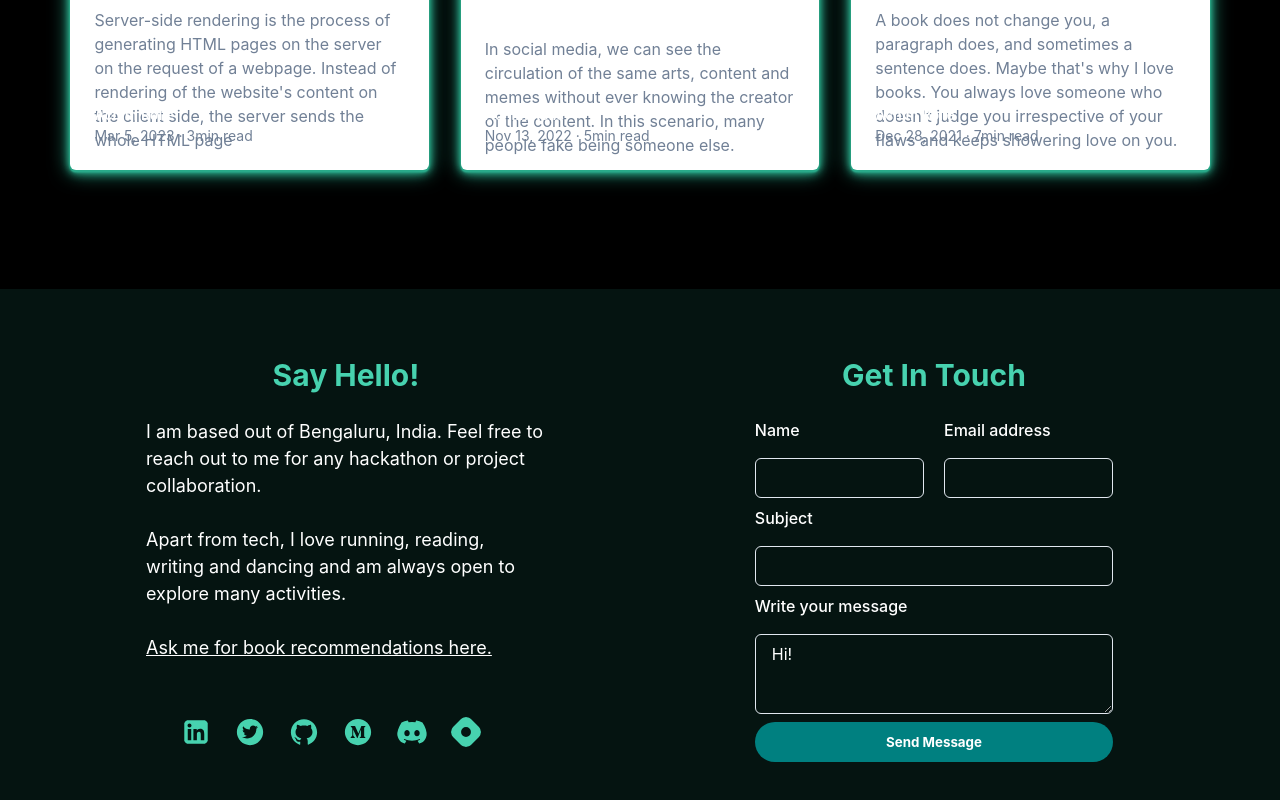
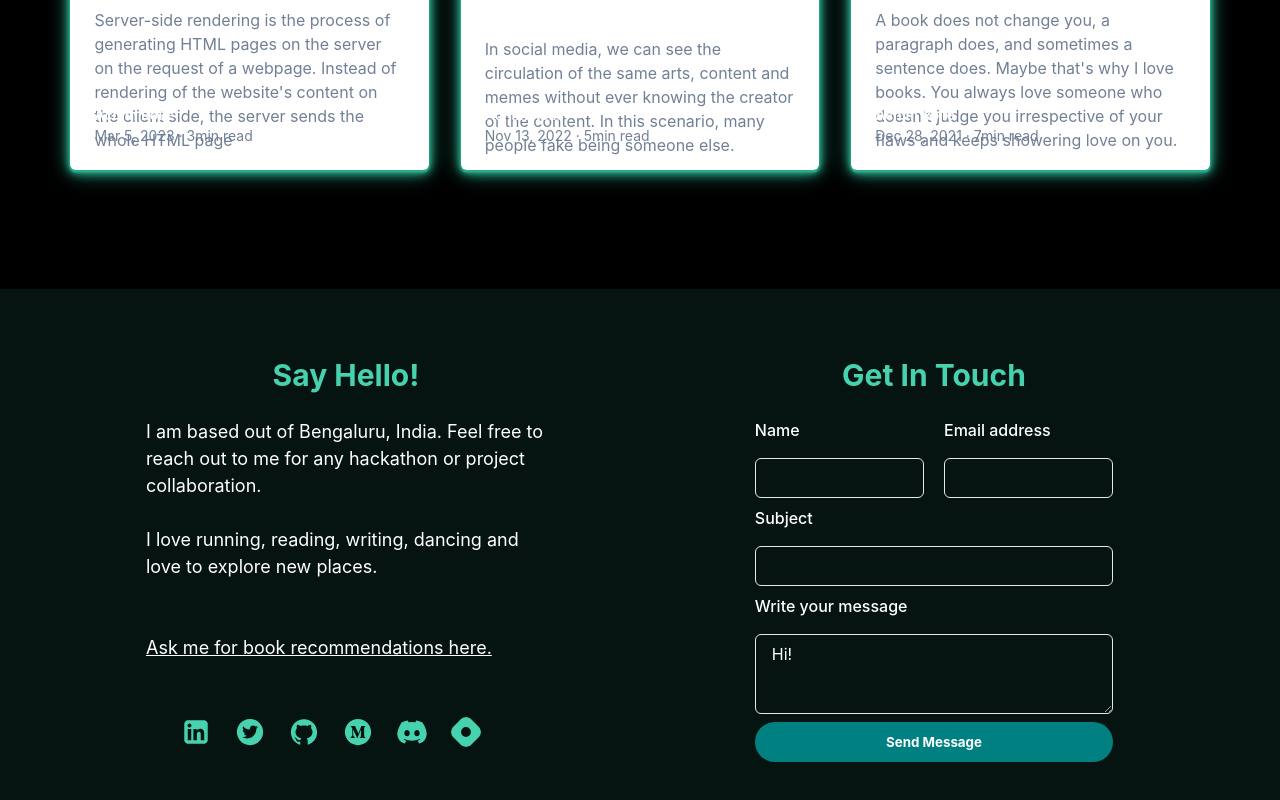
Before and after one commit to quaintrelle7/Personal-Website, a Next.js app: page / in a window 1280 px wide. Shown: the part 2901-3701 px from the top of the page. Built offline with nearby package versions, Linux system fonts and the light colour scheme.

Commit message:
modified info

```diff
--- a/components/Contact/Info.tsx
+++ b/components/Contact/Info.tsx
@@ -15,7 +15,8 @@ const Info: React.FC<InfoProps> = () => {
 
                 <Text align="left">I am based out of Bengaluru, India. Feel free to reach out to me for any hackathon or project collaboration. </Text>
                 <br />
-                <Text align="left">Apart from tech, I love running, reading, writing and dancing and am always open to explore many activities.</Text>
+                <Text align="left"> I love running, reading, writing, dancing and love to explore new places.  </Text>
+                <br></br>
                 <br></br>
                 <Link href="https://www.goodreads.com/user/show/141296416-sharayu-s" target="_blank"> <Text textDecoration={"underline"} align={"left"}>Ask me for book recommendations here. </Text></Link>
             </Box>
```
